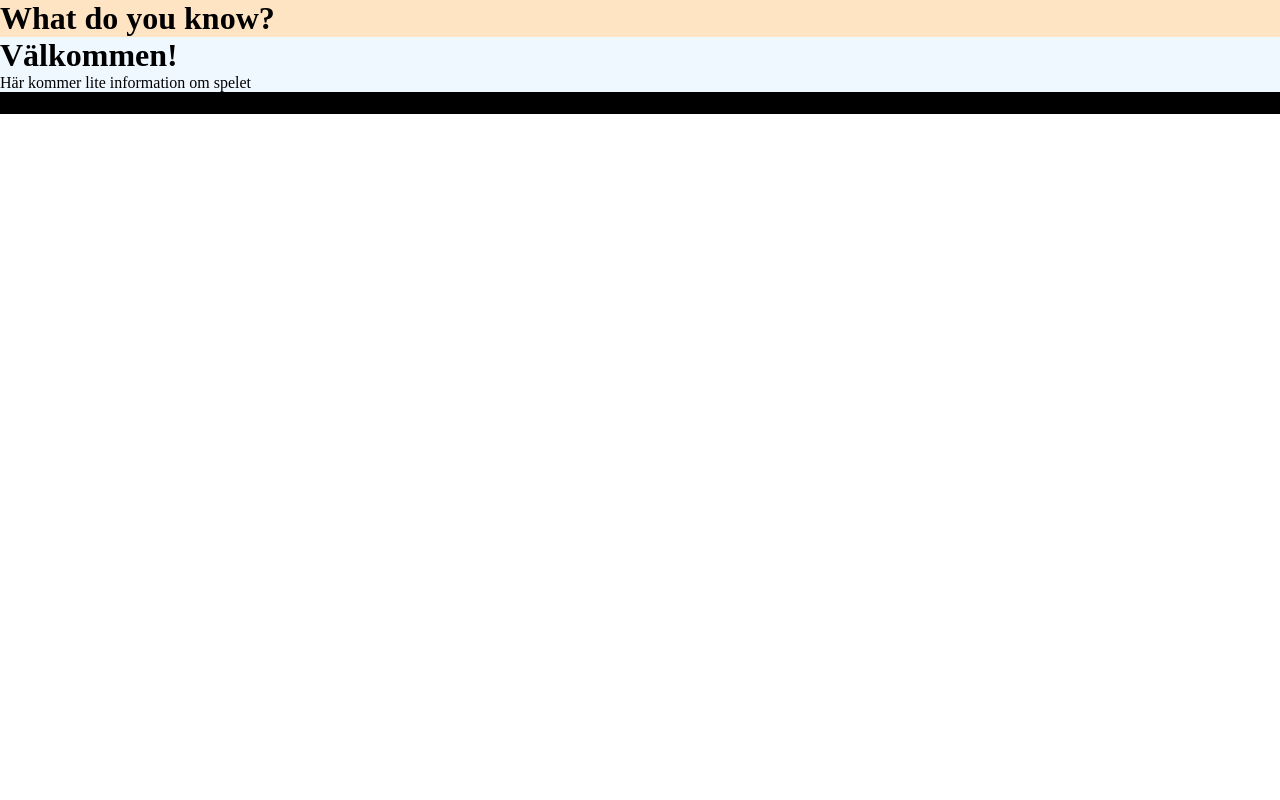
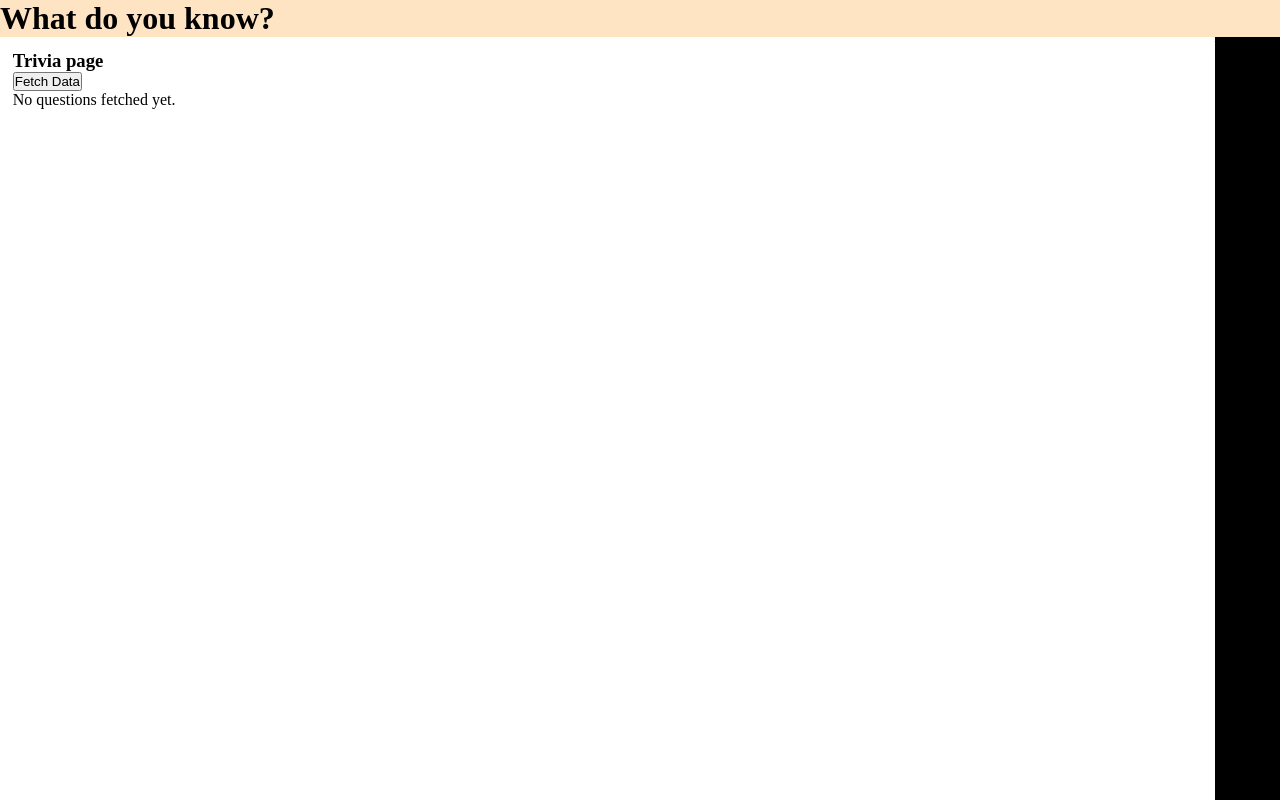
Before and after one commit to Noccis/quiz-game, a React (Vite) app: page / in a window 1280 px wide. Shown: the top 800 px of the page. Built offline with nearby package versions, Linux system fonts and the light colour scheme.

Commit message:
API connected

```diff
--- a/src/App.css
+++ b/src/App.css
@@ -2,3 +2,23 @@
   margin: 0;
   padding: 0;
 }
+
+body {
+  height: 100vw;
+}
+#root {
+  height: 100%;
+}
+
+#main-container {
+  height: 100%;
+}
+
+#quiz-container {
+  height: 100%;
+}
+
+#quiz-container {
+  display: flex;
+  justify-content: space-between;
+}
--- a/src/App.jsx
+++ b/src/App.jsx
@@ -2,13 +2,15 @@ import './App.css'
 import Header from './components/Header'
 import PlayerSection from './components/PlayerSection'
 import HomePage from './pages/HomePage'
+import TriviaPage from './pages/TriviaPage'
 
 function App() {
   return (
     <div id='main-container'>
       <Header />
       <div id='quiz-container'>
-        <HomePage />
+        <TriviaPage />
+        {/* <HomePage /> */}
         <PlayerSection />
       </div>
     </div>
--- /dev/null
+++ b/src/components/styled/TriviaPage.styled.js
@@ -0,0 +1,7 @@
+import styled from "styled-components";
+
+export const StyledTriviaPage = styled.div`
+height: 100%;
+width: 75%;
+padding: 1%;
+`
--- /dev/null
+++ b/src/pages/TriviaPage.jsx
@@ -0,0 +1,36 @@
+import React, { useEffect, useState } from "react";
+import { StyledTriviaPage } from "../components/styled/TriviaPage.styled";
+
+const TriviaPage = () => {
+  const BASE_URL =
+    "https://opentdb.com/api.php?amount=10&category=20&difficulty=easy&encode=base64";
+  const [questions, setQuestions] = useState([]);
+
+  useEffect(() => {
+    console.log("Use EFfect running");
+  }, []);
+
+  const fetchQuestions = async () => {
+    try {
+      const responce = await fetch(BASE_URL);
+      const data = await responce.json();
+      const results = data.results;
+      setQuestions(results);
+    } catch (e) {
+      console.log("ERROR:" + e);
+    }
+  };
+  return (
+    <StyledTriviaPage>
+      <h3>Trivia page</h3>
+      <button onClick={fetchQuestions}>Fetch Data</button>
+      {questions.length > 0 ? (
+        <p>{atob(questions[0].question)}</p>
+      ) : (
+        <p>No questions fetched yet.</p>
+      )}
+    </StyledTriviaPage>
+  );
+};
+
+export default TriviaPage;
```
